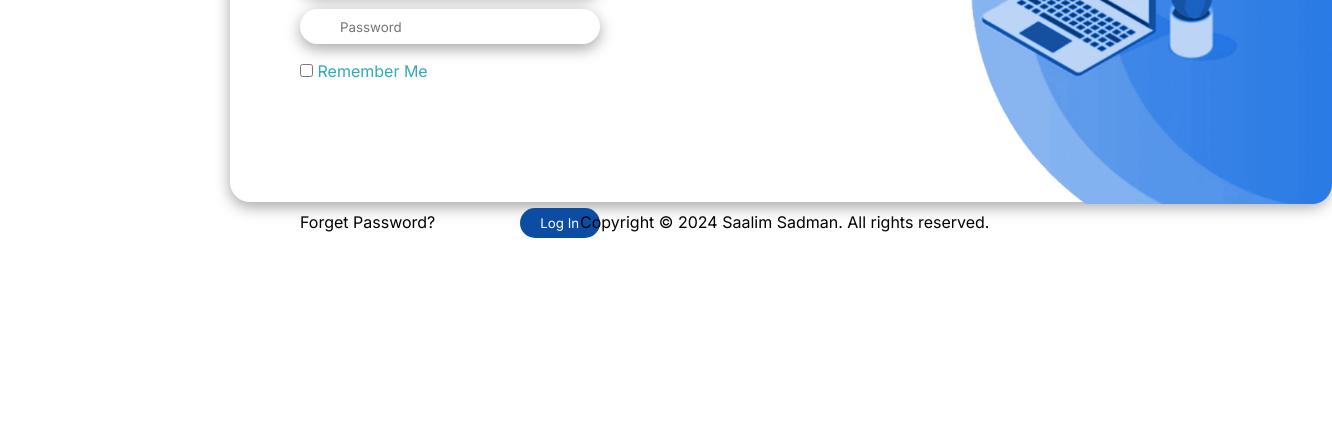
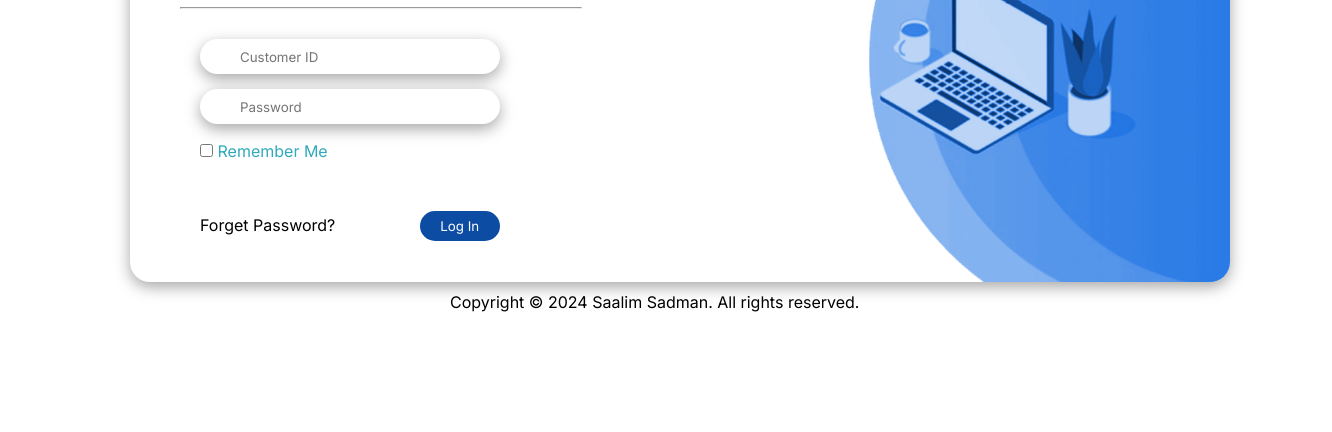
Before and after one commit to SadmanSalim/Link-3-Selfcare-Login-Page, a plain HTML site: page index.html in a window 1280 px wide. Shown: the part 368-800 px from the top of the page, 1332 px wide, since content can reach past the window. Drawn offline with Linux system fonts and the light colour scheme.

Commit message:
Add files via upload

```diff
--- a/assets/css/style.css
+++ b/assets/css/style.css
@@ -5,19 +5,35 @@
     padding: 0;
     font-family: inter;
 }
+.container{
+    background: #fff;
+    width: 100%;
+}
+.row{
+    width: 1300px;
+    margin: auto;
+}
 .box{
     box-shadow: rgba(0, 0, 0, 0.35) 0px 5px 15px;
     width: 1100px;
     height: 450px;
-    margin-top: 120px;
-    margin-left: 230px;
+    margin-left: 130px;
+    margin-top: 200px;
     border-radius: 20px;
     background-color: white;
+    display: flex;
+    position: relative;
 }
 .logo img{
     width: 90px;
     margin-left: 50px;
     margin-top: 50px;
+}
+.right-side img{
+    width: 413px;
+    position: absolute;
+    right: 0;
+    border-radius: 0 20px 20px 0;
 }
 
 .text{
@@ -68,7 +84,6 @@
 }
 .cs-id:hover,
 .cs-id-1:hover{
-    box-shadow: none;
     background-color: white;
 }
 
@@ -80,7 +95,9 @@
 #re{
     color: #30a9bb;
 }
-
+.last-line{
+    margin-top: 50px;
+}
 .frg{
     text-decoration: none;
     color: black;
@@ -96,15 +113,15 @@
     height: 30px;
     border-radius: 20px;
     cursor: pointer;
+    transition: 0.5s;
 }
 
 .btn:hover{
     background-color: white;
     color: #0c4ca3;
-    border: black;
-    outline: black;
+    border: 1px solid #0c4ca3;
 }
 .copyright p{
     margin-top: 10px;
-    margin-left: 580px;
+    margin-left: 450px;
 }
--- a/index.html
+++ b/index.html
@@ -1,14 +1,19 @@
 <!DOCTYPE html>
 <html lang="en">
+
 <head>
     <meta charset="UTF-8">
     <meta name="viewport" content="width=device-width, initial-scale=1.0">
     <title>Selfcare Login</title>
+    <link rel="shortcut icon" href="./assets/img/unnamed.png" type="image/x-icon">
     <link rel="stylesheet" href="./assets/css/style.css">
 </head>
+
 <body>
     <div class="container">
+        <div class="row">
             <div class="box">
+                <div class="left-side">
                     <div class="logo">
                         <img src="./assets/img/l3-logo.jpg" alt="">
                     </div>
@@ -21,16 +26,21 @@
                         <input class="cs-id-1" type="password" placeholder="Password">
                         <input id="remember-pass" type="checkbox" name="Remember pass" id="">
                         <label id="re" for="remember-pass">Remember Me</label>
-                <img class="big-img" src="./assets/img/lbg3.png" alt="">
                     </div>
                     <div class="last-line">
                         <a class="frg" href="#">Forget Password?</a>
                         <button class="btn">Log In</button>
                     </div>
                 </div>
+                <div class="right-side">
+                    <img src="./assets/img/lbg3.png" alt="">
+                </div>
             </div>
             <div class="copyright">
                 <p>Copyright © 2024 Saalim Sadman. All rights reserved.</p>
             </div>
+        </div>
+    </div>
 </body>
+
 </html>
```
Also changed, not shown: assets/img/unnamed.png (added). Lines whose indentation alone changed are shown as unchanged.
